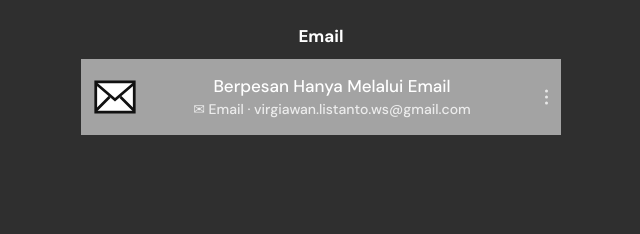
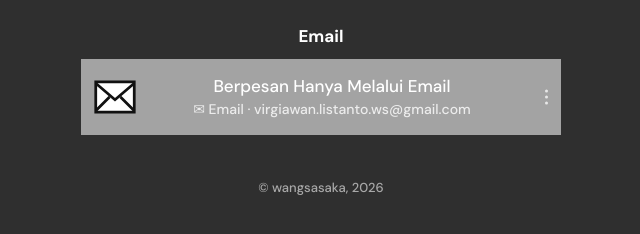
Before and after one commit to VirgiilWs/wongsosoko, a plain HTML site: page index.html in a window 1280 px wide. Shown: the part 488-722 px from the top of the page, without its empty margins (319-959 px from the left). Drawn offline with Linux system fonts and the light colour scheme.

Commit message:
tambah footer

```diff
--- a/index.html
+++ b/index.html
@@ -30,6 +30,7 @@ a.card:focus-visible,.social a:focus-visible{outline:3px solid #fff;outline-offs
 .dots{position:absolute;right:13px;top:50%;transform:translateY(-50%);display:flex;flex-direction:column;gap:3px}
 .dots b{width:3px;height:3px;border-radius:50%;background:#e8e8e8}
 @media (min-width:600px){body{padding-top:48px}.avatar{width:112px;height:112px}h1{font-size:26px}.bio{font-size:17px}.social svg{width:34px;height:34px}h2{font-size:17px}a.card{min-height:76px;font-size:17px}.sub{font-size:14px}}
+footer{margin-top:44px;font-size:13px;font-weight:500;color:#a8a8a8}
 @media (prefers-reduced-motion:reduce){a.card{transition:none}}
 </style>
 </head>
@@ -58,6 +59,7 @@ a.card:focus-visible,.social a:focus-visible{outline:3px solid #fff;outline-offs
       <span class="dots" aria-hidden="true"><b></b><b></b><b></b></span>
     </a>
   </section>
+  <footer>&copy; wangsasaka, 2026</footer>
 </main>
 </body>
 </html>
```
